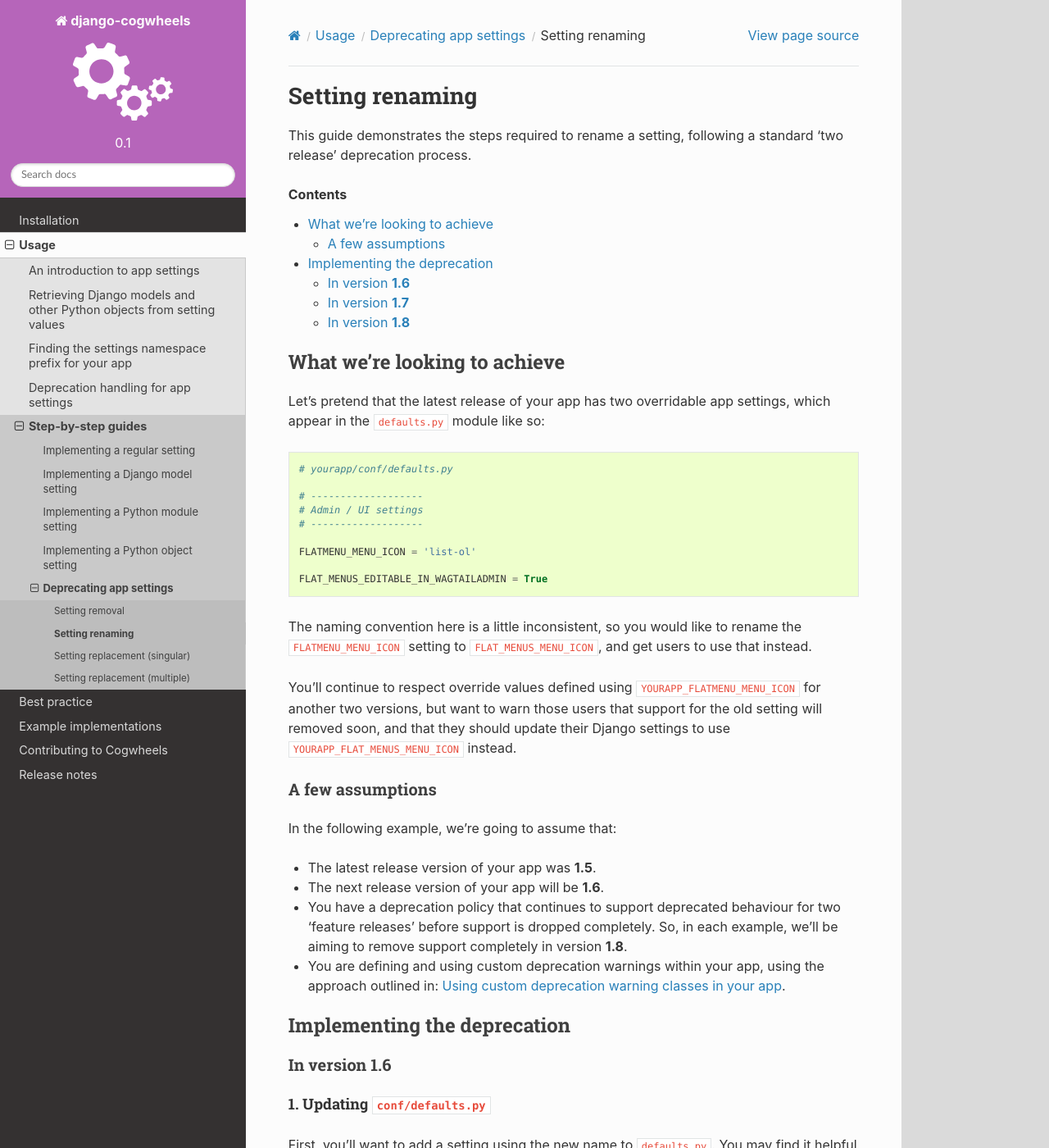
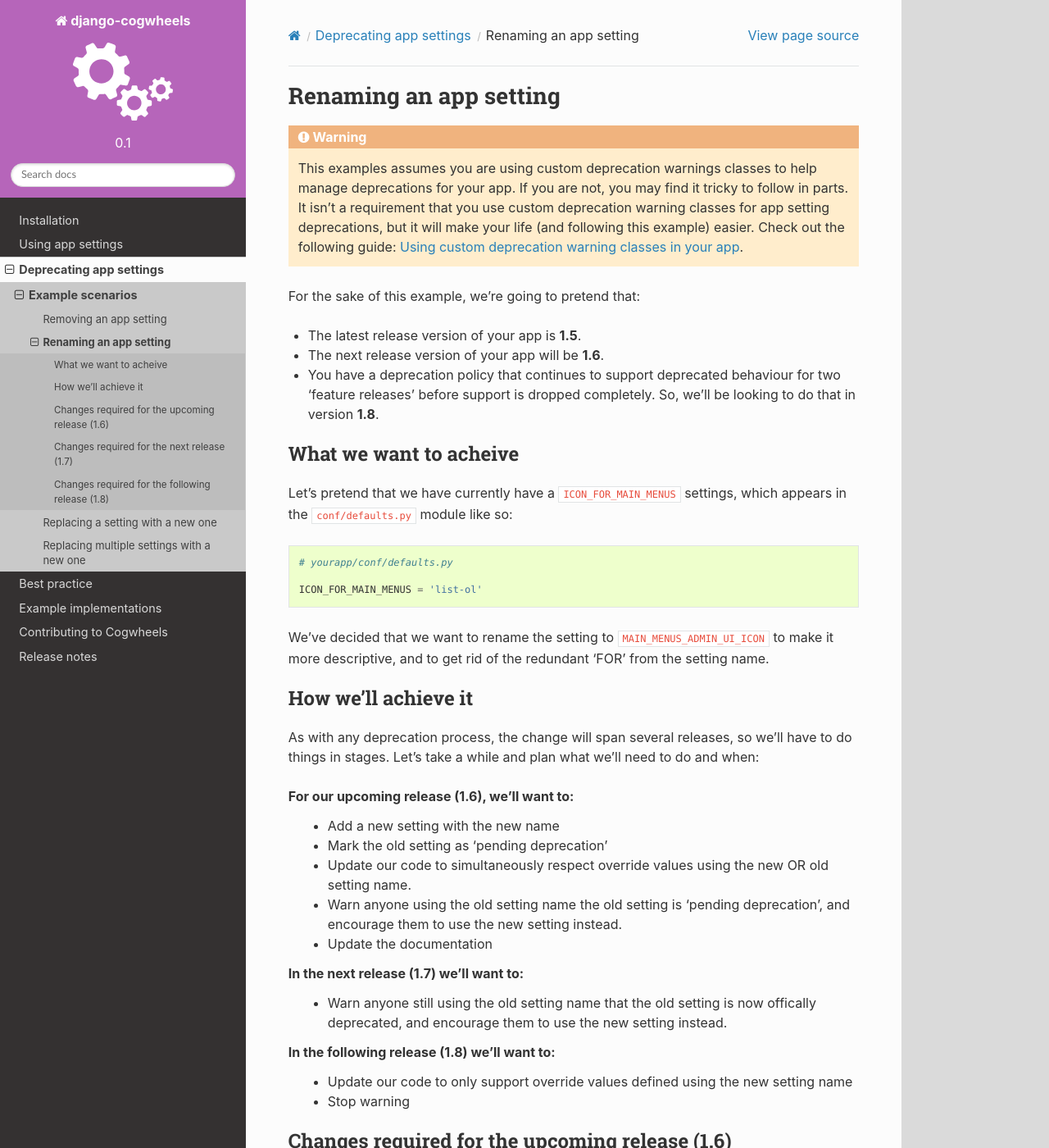
Before and after one commit to ababic/django-cogwheels, a Sphinx documentation site: the page built from docs/source/deprecation/rename.rst, in a window 1280 px wide and 1400 px high. Shown: the whole window at 82% size. Built offline with Sphinx 7.4.7 and the Read the Docs theme 2.0.0, drawn with Linux system fonts in a browser that asks for light colours; some of the changed text lies outside the part shown.

Commit message:
Further changes

```diff
--- /dev/null
+++ b/docs/source/deprecation/index.rst
@@ -0,0 +1,38 @@
+========================
+Deprecating app settings
+========================
+
+Deprecation is an inevitable part of managing any reusable app over time, and this applies especially to overridable app settings, which your users likely depend on to make your app function in a way that fits their requirements.
+
+Cogwheels was designed with this in mind, and has features built-in to help you manage app setting deprecation in an standardised, effective way. You'll still have to do some work, but Cogwheels should certainly make your life easier.
+
+There are currently four deprecation scenarios that Cogwheels helps to cater for:
+
+Removing an app setting
+    You wish to remove a setting, and aren't planning to replace it with another setting.
+
+Renaming an app setting
+    There are no changes in funtionality, but you wish to rename the setting to improve consistency or to make the name more descriptive / accurate.
+
+Replacing a single setting with a new one
+    You wish to add a new setting that logically replaces an existing one, but there are some functional diferrences between the two.
+
+Replacing multiple settings with a new one
+    You wish to add add a new setting that logically replaces several existing ones.
+
+
+Example scenarios
+=================
+
+The best way to show how Cogwheels helps with app setting deprecation is with some examples. The following example scenarious explain how to implement each type of deprecation, starting with the current release, right through to removing the deprecated setting two releases later.
+
+.. warning ::
+    These examples assume you are using custom deprecation warnings classes to help manage deprecations for your app. If you are not, you may find them tricky to follow. It isn't a requirement that you use custom deprecation warning classes for app setting deprecations, but it will make your life (and following these examples) easier. Check out the following guide: :doc:`/best-practice/custom-deprecation-warning-classes`.
+
+.. toctree::
+    :maxdepth: 1
+
+    removal
+    rename
+    replacement-single
+    replacement-multiple
--- a/docs/source/usage/setting-deprecation/rename.rst
+++ b/docs/source/deprecation/rename.rst
@@ -1,57 +1,56 @@
-================
-Setting renaming
-================
+=======================
+Renaming an app setting
+=======================
 
-This guide demonstrates the steps required to rename a setting, following a standard 'two release' deprecation process.
+.. warning ::
+    This examples assumes you are using custom deprecation warnings classes to help manage deprecations for your app. If you are not, you may find it tricky to follow in parts. It isn't a requirement that you use custom deprecation warning classes for app setting deprecations, but it will make your life (and following this example) easier. Check out the following guide: :doc:`/best-practice/custom-deprecation-warning-classes`.
 
-.. contents:: Contents
-    :local:
-    :depth: 2
+For the sake of this example, we're going to pretend that:
 
+-   The latest release version of your app is **1.5**.
+-   The next release version of your app will be **1.6**.
+-   You have a deprecation policy that continues to support deprecated behaviour for two 'feature releases' before support is dropped completely. So, we'll be looking to do that in version **1.8**.
 
-What we're looking to achieve
-=============================
+What we want to acheive
+=======================
 
-Let's pretend that the latest release of your app has two overridable app settings, which appear in the ``defaults.py`` module like so:
+Let's pretend that we have currently have a ``ICON_FOR_MAIN_MENUS`` settings, which appears in the ``conf/defaults.py`` module like so:
 
 .. code-block:: python
 
     # yourapp/conf/defaults.py
 
-    # -------------------
-    # Admin / UI settings
-    # -------------------
+    ICON_FOR_MAIN_MENUS = 'list-ol'
 
-    FLATMENU_MENU_ICON = 'list-ol'
-
-    FLAT_MENUS_EDITABLE_IN_WAGTAILADMIN = True
-
-The naming convention here is a little inconsistent, so you would like to rename the ``FLATMENU_MENU_ICON`` setting to ``FLAT_MENUS_MENU_ICON``, and get users to use that instead.
-
-You'll continue to respect override values defined using ``YOURAPP_FLATMENU_MENU_ICON`` for another two versions, but want to warn those users that support for the old setting will removed soon, and that they should update their Django settings to use ``YOURAPP_FLAT_MENUS_MENU_ICON`` instead.
+We've decided that we want to rename the setting to ``MAIN_MENUS_ADMIN_UI_ICON`` to make it more descriptive, and to get rid of the redundant 'FOR' from the setting name.
 
 
-A few assumptions
------------------
+How we'll achieve it
+====================
 
-In the following example, we're going to assume that:
+As with any deprecation process, the change will span several releases, so we'll have to do things in stages. Let's take a while and plan what we'll need to do and when:
 
--   The latest release version of your app was **1.5**.
--   The next release version of your app will be **1.6**.
--   You have a deprecation policy that continues to support deprecated behaviour for two 'feature releases' before support is dropped completely. So, in each example, we'll be aiming to remove support completely in version **1.8**.
--   You are defining and using custom deprecation warnings within your app, using the approach outlined in: :doc:`/best-practice/custom-deprecation-warning-classes`.
+For our upcoming release (1.6), we'll want to:
+    - Add a new setting with the new name
+    - Mark the old setting as 'pending deprecation'
+    - Update our code to simultaneously respect override values using the new OR old setting name.
+    - Warn anyone using the old setting name the old setting is 'pending deprecation', and encourage them to use the new setting instead.
+    - Update the documentation
+
+In the next release (1.7) we'll want to:
+    - Warn anyone still using the old setting name that the old setting is now offically deprecated, and encourage them to use the new setting instead.
+
+In the following release (1.8) we'll want to:
+    - Update our code to only support override values defined using the new setting name
+    - Stop warning
 
 
-Implementing the deprecation
-============================
-
-
-In version **1.6**
-------------------
+Changes required for the upcoming release (1.6)
+===============================================
 
 
 1. Updating ``conf/defaults.py``
-~~~~~~~~~~~~~~~~~~~~~~~~~~~~~~~~
+--------------------------------
 
 First, you'll want to add a setting using the new name to ``defaults.py``. You may find it helpful to mark the deprecated setting here in some way, to remind you and other app maintainers that it has been deprecated.
 
@@ -83,7 +82,7 @@ First, you'll want to add a setting using the new name to ``defaults.py``. You m
 
 
 2. Updating ``conf/settings.py``
-~~~~~~~~~~~~~~~~~~~~~~~~~~~~~~~~
+--------------------------------
 
 Next, you'll need to update your app's settings helper, so that it knows how to handle requests for setting values. For example:
 
@@ -113,7 +112,7 @@ There are a few things worth noting here:
 
 
 3. Updating your app code
-~~~~~~~~~~~~~~~~~~~~~~~~~
+-------------------------
 
 The above steps take care of the deprecation definition, but we still have to update our code to use the new setting. Let's imagine our code currently looks something like this:
 
@@ -196,7 +195,7 @@ Although we’re still happy to the deprecated setting for a couple more version
 
 
 4. Updating your documentation
-~~~~~~~~~~~~~~~~~~~~~~~~~~~~~~
+------------------------------
 
 Raising a deprecation warning with Python is certainly helpful, but you'll also want to update your documentation to reflect the new changes, by:
 
@@ -206,7 +205,7 @@ Raising a deprecation warning with Python is certainly helpful, but you'll also
         .. _FLAT_MENUS_MENU_ICON:
 
         ``YOURAPP_FLAT_MENUS_MENU_ICON``
-        ~~~~~~~~~~~~~~~~~~~~~~~~~~~~~~~~~~~~~~~~~~~
+        -------------------------------------------
 
         .. versionadded:: 1.6
             Replaces :ref:`FLATMENU_MENU_ICON`.
@@ -226,14 +225,14 @@ Raising a deprecation warning with Python is certainly helpful, but you'll also
             Use :ref:`FLAT_MENUS_MENU_ICON` instead.
 
 
-In version **1.7**
-------------------
+Changes required for the next release (1.7)
+===========================================
 
 Provided you are defining and using custom deprecation warnings within your app (using the approach outlined in: :doc:`/best-practice/custom-deprecation-warning-classes`), and cycle those warnings for this release, no further changes should be needed in regards to this specific deprecation. The message text for any warnings raised in relation to this setting should change automatically to read 'in the next version' instead of 'in two versions time'.
 
 
-In version **1.8**
-------------------
+Changes required for the following release (1.8)
+================================================
 
 We're finally ready to remove support for the old setting (YEY!), so the following steps should be taken:
 
--- a/docs/source/index.rst
+++ b/docs/source/index.rst
@@ -27,6 +27,7 @@ Documentation index
 
     installation
     usage/index
+    deprecation/index
     best-practice/index
     example-implementations
     contributing/index
--- a/docs/source/usage/index.rst
+++ b/docs/source/usage/index.rst
@@ -1,14 +1,9 @@
-=====
-Usage
-=====
+==================
+Using app settings
+==================
 
-.. contents:: Contents:
-    :local:
-    :depth: 1
-
-
-An introduction to app settings
-===============================
+The basics
+==========
 
 App settings in Cogwheels all work in a similar way, regardless of what type of value you are using:
 
@@ -57,15 +52,60 @@ App settings in Cogwheels all work in a similar way, regardless of what type of
         > settings.get('SETTING_NAME')
         "custom-value"
 
+.. _finding-the-namespace-prefix:
 
-.. seealso::
-    - :doc:`implementing-a-regular-setting`
+Finding the settings namespace prefix for your app
+--------------------------------------------------
+
+In order to override app settings, your users will add override values to their project's Django settings using **prefixed** setting names.
+
+This namespacing of settings is important, as it helps users of your app to remember which app their settings apply to, and also helps to prevent setting name clashes between apps.
+
+Cogwheels uses the Python path of your ``conf`` app to generate a unique prefix for each settings helper. You can find out what this prefix is by calling the settings helper's ``get_prefix()`` method, like so:
+
+.. code-block:: console
+
+    > from yourapp.conf import settings
+
+    > settings.get_prefix()
+    "YOURAPP_"
+
+So, to override settings for this particular app, users must prefix their setting names with **YOURAPP_**, like so:
+
+.. code-block:: python
+
+    # userdjangoproject/settings/base.py
+
+    ...
+
+    # ---------------------------------
+    # Overrides for ``your-django-app``
+    # ---------------------------------
+
+    # Overrides: yourapp.conf.settings.ADMIN_UI_PROJECT_NAME
+    YOURAPP_ADMIN_UI_PROJECT_NAME = "The Best Project Ever!"
+
+    # Overrides: yourapp.conf.settings.SEND_EMAILS_ON_DISPATCH
+    YOURAPP_SEND_EMAILS_ON_DISPATCH = False
+
+    # Overrides: yourapp.conf.settings.MAIN_MENU_MAX_DEPTH
+    YOURAPP_MAIN_MENU_MAX_DEPTH = 1
+
+
+If you are unhappy with default prefix chosen by Cogwheels, you can easily specify your own by adding a ``prefix`` attribute to your settings helper class. e.g.
+
+.. code-block:: python
+
+    # yourapp/conf/settings.py
+
+    class MyAppSettingsHelper(BaseAppSettingsHelper):
+        prefix = 'custom'
 
 
 Retrieving Django models and other Python objects from setting values
 =====================================================================
 
-Sometimes settings refer to Python objects such as Django models, classes, functions or modules, so the settings helper has built-in functionality to help you retrieve those objects (complete with validation / error reporting, and caching to improve efficiency of repeat requests). e.g.
+Sometimes settings refer to Python objects such as Django models, classes, functions or modules, so the settings helper has built-in functionality to help you retrieve those objects. e.g.
 
 .. code-block:: python
 
@@ -126,61 +166,6 @@ And, you can use the helper's ``objects`` attribute shortcut or ``get_object()``
     > settings.get_object("USERNAME_VALIDATOR")
     <function yourapp.accounts.validators.username.default(username, obj)>
 
-.. seealso::
-    - :doc:`implementing-a-django-model-setting`
-    - :doc:`implementing-a-python-object-setting`
-    - :doc:`implementing-a-python-module-setting`
-
-
-.. _finding-the-namespace-prefix:
-
-Finding the settings namespace prefix for your app
-==================================================
-
-In order to override app settings, your users will add override values to their project's Django settings using **prefixed** setting names.
-
-This namespacing of settings is important, as it helps users of your app to remember which app their settings apply to, and also helps to prevent setting name clashes between apps.
-
-Cogwheels uses the Python path of your ``conf`` app to generate a unique prefix for each settings helper. You can find out what this prefix is by calling the settings helper's ``get_prefix()`` method, like so:
-
-.. code-block:: console
-
-    > from yourapp.conf import settings
-
-    > settings.get_prefix()
-    "YOURAPP_"
-
-So, to override settings for this particular app, users must prefix their setting names with **YOURAPP_**, like so:
-
-.. code-block:: python
-
-    # userdjangoproject/settings/base.py
-
-    ...
-
-    # ---------------------------------
-    # Overrides for ``your-django-app``
-    # ---------------------------------
-
-    # Overrides: yourapp.conf.settings.ADMIN_UI_PROJECT_NAME
-    YOURAPP_ADMIN_UI_PROJECT_NAME = "The Best Project Ever!"
-
-    # Overrides: yourapp.conf.settings.SEND_EMAILS_ON_DISPATCH
-    YOURAPP_SEND_EMAILS_ON_DISPATCH = False
-
-    # Overrides: yourapp.conf.settings.MAIN_MENU_MAX_DEPTH
-    YOURAPP_MAIN_MENU_MAX_DEPTH = 1
-
-
-If you are unhappy with default prefix chosen by Cogwheels, you can easily specify your own by adding a ``prefix`` attribute to your settings helper class. e.g.
-
-.. code-block:: python
-
-    # yourapp/conf/settings.py
-
-    class MyAppSettingsHelper(BaseAppSettingsHelper):
-        prefix = 'custom'
-
 
 Cogwheels will automatically translate this string into upper-case if a lower or mixed case string is provided, and will also add the underscore when necessary, so you don't have to include it yourself.
 
@@ -193,8 +178,8 @@ With the above changes applied, ``get_prefix()`` will now return the following:
     'CUSTOM_'
 
 
-Deprecation handling for app settings
-=====================================
+Deprecating your app settings
+=============================
 
 Another major benefit of using Cogwheels is it's built-in support for app setting deprecation. Whether you are renaming or replacing a setting, or simply removing it, Cogwheels helps to take some of the pain out of deprecation by:
 
--- a/docs/source/usage/setting-deprecation/index.rst
+++ /dev/null
@@ -1,47 +0,0 @@
-========================
-Deprecating app settings
-========================
-
-Deprecation is an inevitable part of managing any reusable app over time, and this applies especially to overridable app settings, which your users likely depend on to make your app function in a way that fits their requirements.
-
-Cogwheels was designed with this in mind, and has features built-in to help you manage app setting deprecation in an standardised, effective way. You'll still have to do some work, but Cogwheels should certainly make your life easier.
-
-All of the examples in this section assume that you are using custom deprecation warnings classes within your app to help manage deprecations, so it might be best for you to start by reading :doc:`/best-practice/custom-deprecation-warning-classes`.
-
-There are currently four deprecation scenarios that are Cogwheels helps to cater for:
-
-Setting removal
-    You are simply planning to remove a setting.
-
-    You are willing to support the setting for couple more feature releases, but would like to prompt any users using it, to make them aware that support will be removed soon, and that they should review their implementation.
-
-    See: :doc:`removal`
-
-Setting renaming
-    You are changing the name of a setting. There are not any changes to the type or range of supported override values, or to the way override values affect your app's behaviour.
-
-    You are willing to support override values defined using the previous setting name for a couple more feature releases, but would like to prompt those users to update their Django settings to use the new setting name.
-
-    See: :doc:`rename`
-
-Setting replacement (single)
-    You are adding a new setting that allows users to override behaviour in a way that makes a single existing setting redundant. Although it is a clear logical successor for the existing setting, there may be differences in how override values affect your app's behaviour, and possibly changes to the type or range of override values that are supported.
-
-    You are willing to support override values defined using the previous setting for a couple more feature releases, but would like to prompt those users to find out more about how the new setting works, and start using it instead of the existing one.
-
-    See: :doc:`replacement-single`
-
-Setting replacement (multiple)
-    As above, but the new setting is replacing several existing settings, instead of just one.
-
-    See: :doc:`replacement-multiple`
-
-
-.. toctree::
-    :hidden:
-    :maxdepth: 2
-
-    removal
-    rename
-    replacement-single
-    replacement-multiple
```
Also changed, not shown: other parts of docs/source/usage/index.rst (+1 -2 lines), docs/source/deprecation/removal.rst (renamed from docs/source/usage/setting-deprecation/removal.rst, +16 -22 lines), docs/source/deprecation/replacement-multiple.rst (added, +16 -0 lines), docs/source/deprecation/replacement-single.rst (renamed from docs/source/usage/setting-deprecation/replacement-single.rst, +18 -24 lines), docs/source/usage/setting-deprecation/replacement-multiple.rst (deleted, +0 -13 lines).
